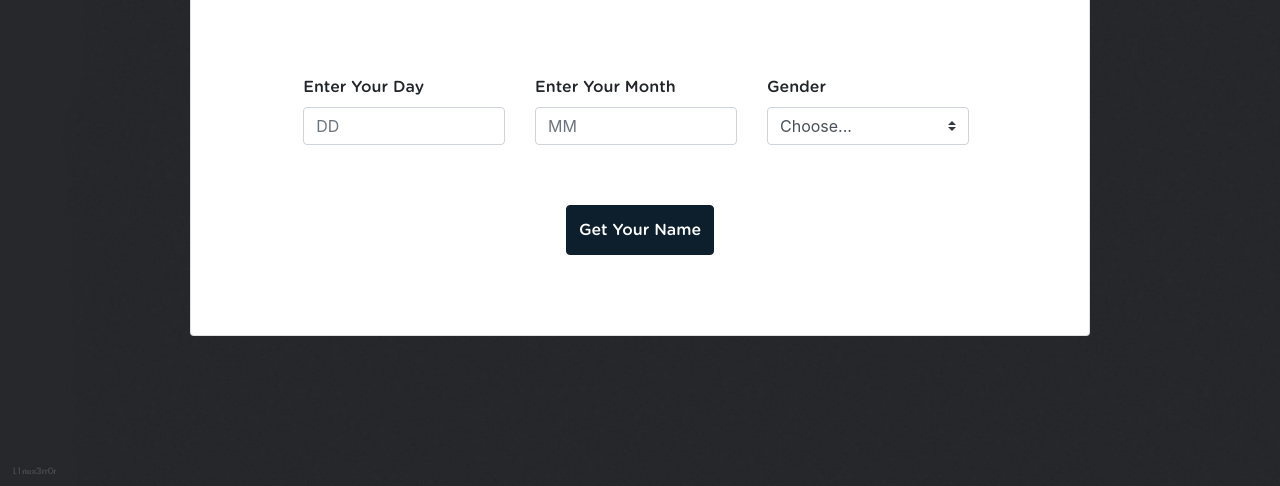
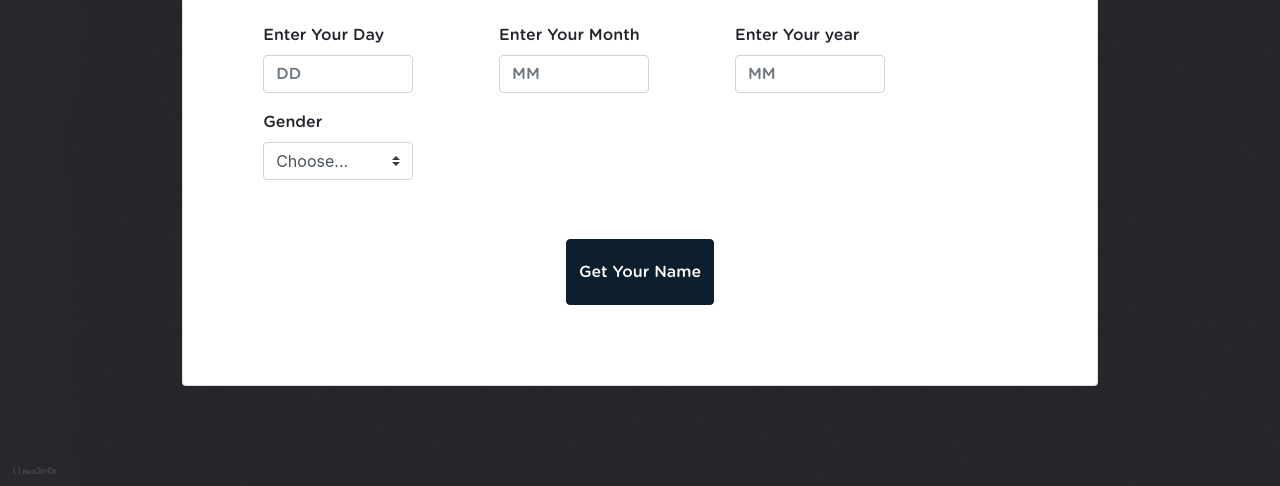
Before and after one commit to NgatiaJeffers/Birthday-cal, a plain HTML site: page index.html in a window 1280 px wide. Shown: the part 314-800 px from the top of the page. Drawn offline with Linux system fonts and the light colour scheme.

Commit message:
input and javascrip added

```diff
--- a/css/style.css
+++ b/css/style.css
@@ -34,7 +34,7 @@ body {
     align-items: center;
     justify-content: center;
     display: flex;
-    height: 500px;
+    height: 600px;
     border-radius: 10px;
 }
 
@@ -55,13 +55,22 @@ body {
 
 
 .day {
-    margin-left: 7em;
+    margin-left: 5em;
+}
+
+.gender {
+    margin-left: 5em;
+    margin-top: 1em;
 }
 
 .h1 {
     margin-top: 2em;
 }
 
-label, input {
+label, input[type="text"] {
     font-family: "Gotham Rounded", Gotham Rounded;
 }
+
+input[class="form-control"], select[class="custom-select"], option[value=""] {
+    width: 150px;
+}
--- a/index.html
+++ b/index.html
@@ -19,15 +19,19 @@
         <div class="panel panel-default" >
             <div class="panel-heading">
                 <div class="row ">
-                    <div class="col-md-3 col-sm-4 col-xs-4 day">
+                    <div class="col-md-3 col-sm-3 col-xs-3 day">
                         <label for="day">Enter Your Day</label>
                            <input type="text" class="form-control" id="day" placeholder="DD" />
                     </div>
-                    <div class="col-md-3 col-sm-4 col-xs-4 month">
+                    <div class="col-md-3 col-sm-3 col-xs-3 month">
                         <label for="month">Enter Your Month</label>
                         <input type="text" class="form-control" id="month" placeholder="MM" />
                      </div>
-                     <div class="col-md-3 col-sm-4 col-xs-4 gender">
+                     <div class="col-md-3 col-sm-3 col-xs-3 month">
+                        <label for="month">Enter Your year</label>
+                        <input type="text" class="form-control" id="month" placeholder="MM" />
+                     </div>
+                     <div class="col-md-3 col-sm-3 col-xs-3 gender">
                         <label for="gender">Gender</label>
                             <select class="custom-select" id="gender" required>
                                <option selected disabled value="">Choose...</option>
@@ -39,7 +43,7 @@
             </div>
         </div>
     </form>
-    <button type="button" class="btn btn-info">Get Your Name</button>
+    <button type="button" class="btn btn-info" onclick="calc()">Get Your Name</button>
 </div>
 
 
--- a/js/app.js
+++ b/js/app.js
@@ -0,0 +1,33 @@
+var males = ["Kwasi", "Kwadwo", "Kwabena", "Kwaku", "Yaw", "Kofi", "Kwame"];
+var females = ["Akosu", "Adwoa", "Abenaa", "Akua", "Yaa", "Afua", "Ama"];
+var days = ["Sunday", "Monday", "Tuesday", "Wednesday", "Thursday", "Friday"];
+
+const getDay = document.getElementById('day').value;
+const getMonth = document.getElementById('month').value;
+const getGender = document.getElementById('gender');
+
+function calc() {
+    var result = ( ( (CC/4) -2*CC-1) + ((5*YY/4) ) + ((26*(MM+1)/10)) + DD ) % 7;
+
+
+}
+
+var h = document.getElementById('h').value;
+var w = document.getElementById('w').value;
+var bmi = w / (h / 100 * h / 100);
+
+var bmio = (bmi.toFixed(2));
+
+document.getElementById("result").innerHTML="Your BMI is " + bmio;
+
+
+
+
+
+// function submitFullNames(){
+// event.preventDefault();
+// var gender = document.getElementById('genders').value;
+// var date = document.getElementById('date').value;
+// date = new Date(date);
+
+// if (gender === 'male'){
```
